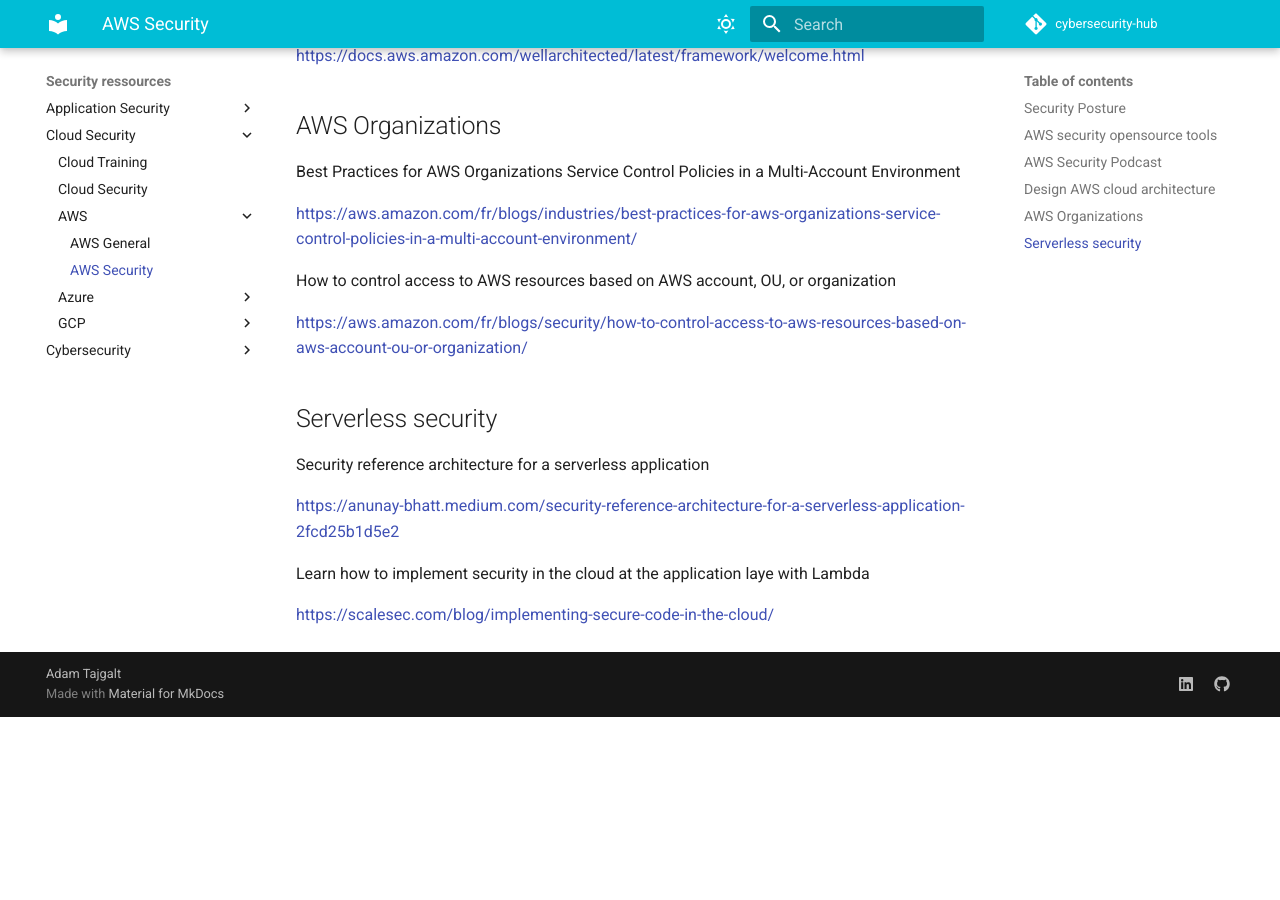
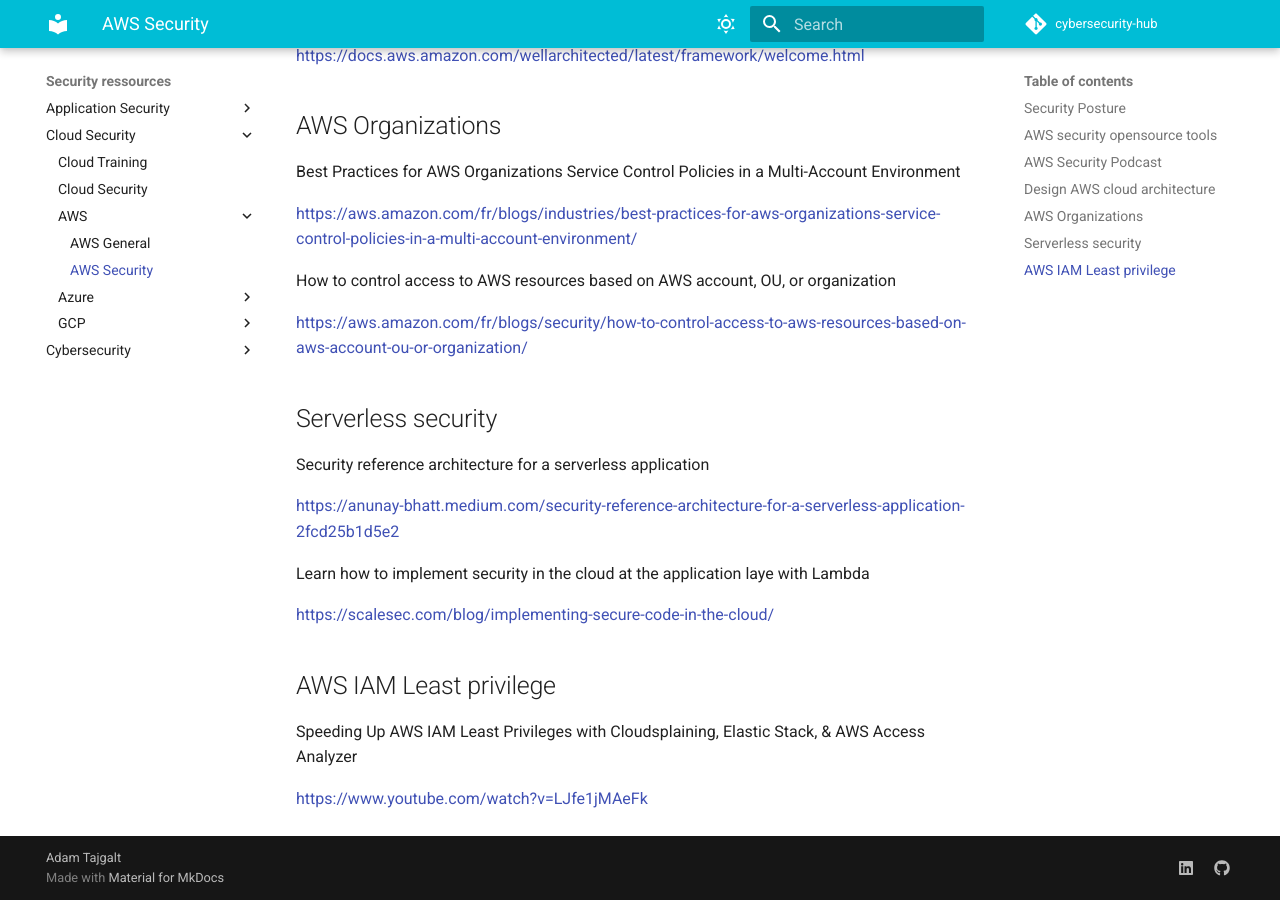
Before and after one commit to adamtaj/cybersecurity-hub, an MkDocs documentation site: the page built from docs/Security ressources/Cloud Security/AWS/AWS_Security.md, in a window 1280 px wide and 900 px high, scrolled down 1488 px. Built offline with MkDocs 1.6.1 and Material for MkDocs 9.7.7, drawn with Linux system fonts in a browser that asks for light colours; comment, search, counter and statistics services are not loaded; before the commit the page ends 2205 px from its top, so only the background shows below that.

Commit message:
Add more content

```diff
--- a/docs/Security ressources/Cloud Security/AWS/AWS_Security.md
+++ b/docs/Security ressources/Cloud Security/AWS/AWS_Security.md
@@ -72,3 +72,9 @@ Security reference architecture for a serverless application
 Learn how to implement security in the cloud at the application laye with Lambda
 
 <https://scalesec.com/blog/implementing-secure-code-in-the-cloud/>
+
+## AWS IAM Least privilege
+
+Speeding Up AWS IAM Least Privileges with Cloudsplaining, Elastic Stack, & AWS Access Analyzer
+
+<https://www.youtube.com/watch?v=LJfe1jMAeFk>
```
